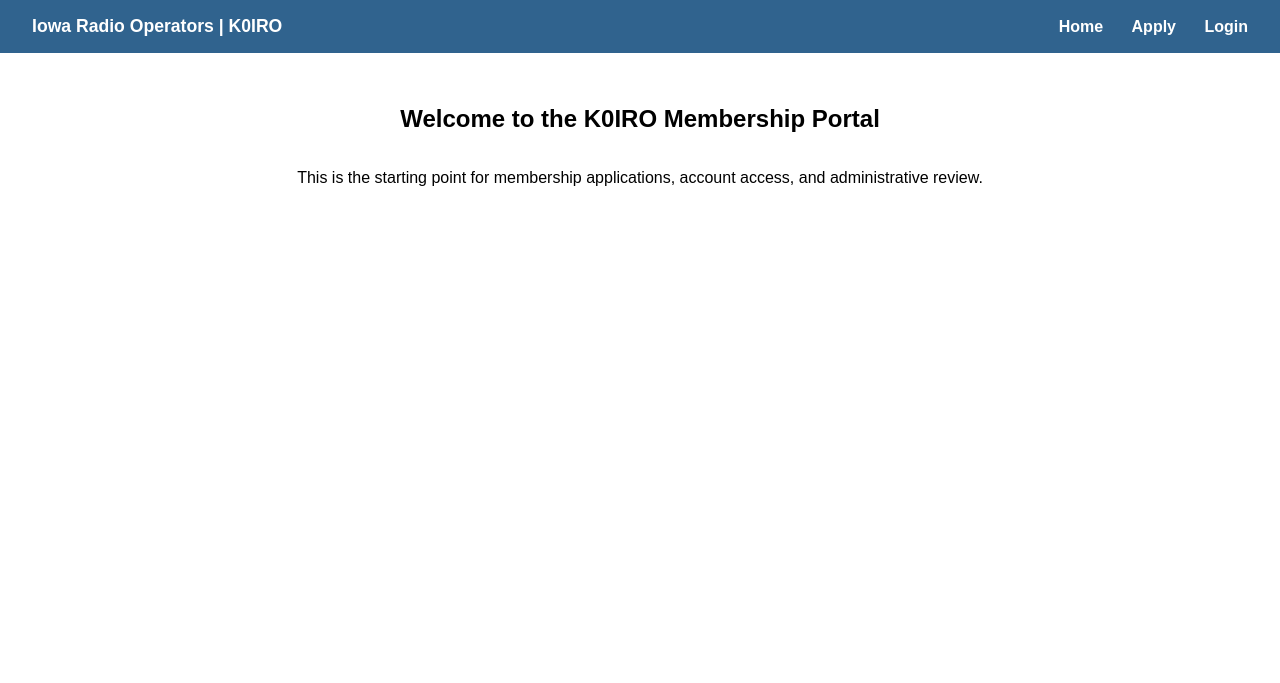
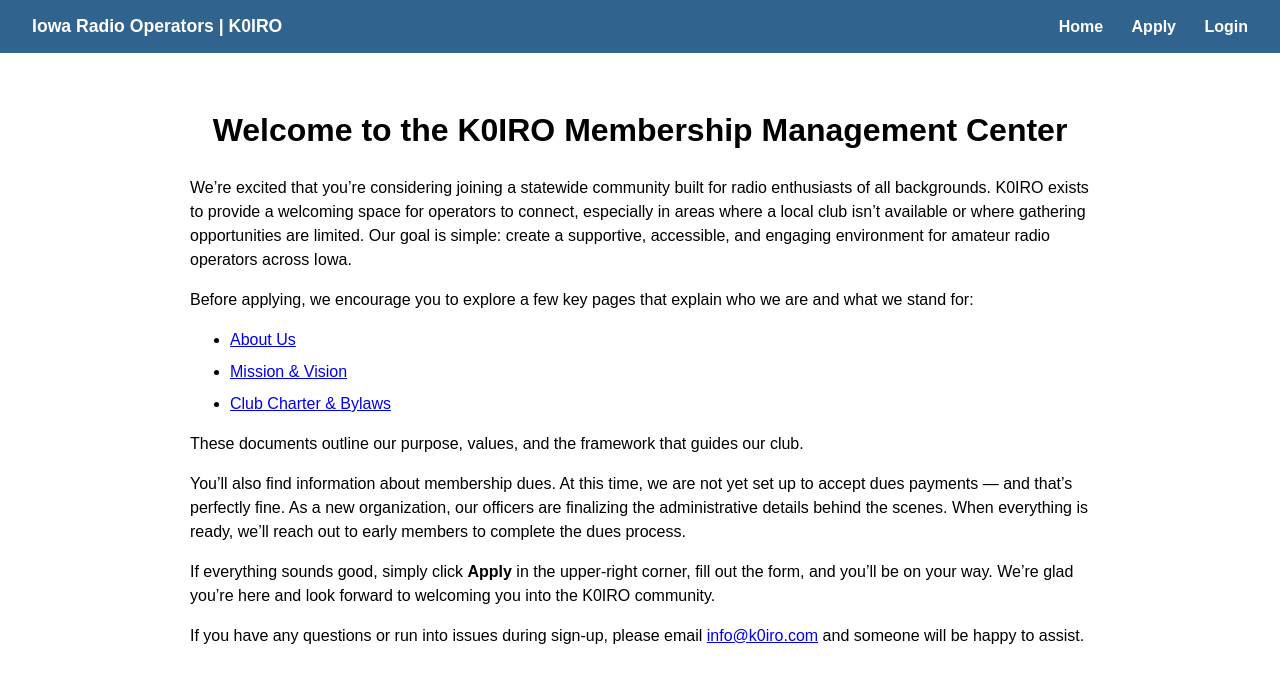
Before and after one commit to Iowa-Radio-Operators/k0iro-member, a Flask app: page / in a window 1280 px wide. Shown: the top 683 px of the page. Run offline with Flask 3, Linux system fonts and the light colour scheme.

Commit message:
T&C Adds

```diff
--- a/app/templates/index.html
+++ b/app/templates/index.html
@@ -1,6 +1,46 @@
 {% extends "base.html" %}
 
 {% block content %}
-<h2>Welcome to the K0IRO Membership Portal</h2>
-<p>This is the starting point for membership applications, account access, and administrative review.</p>
+<div style="max-width: 900px; margin: 0 auto 1.5rem auto; font-size: 1rem; line-height: 1.5;">
+
+    <h1 style="text-align: center;">Welcome to the K0IRO Membership Management Center</h1>
+
+    <p>
+        We’re excited that you’re considering joining a statewide community built for radio enthusiasts of all backgrounds.
+        K0IRO exists to provide a welcoming space for operators to connect, especially in areas where a local club isn’t
+        available or where gathering opportunities are limited. Our goal is simple: create a supportive, accessible, and
+        engaging environment for amateur radio operators across Iowa.
+    </p>
+
+    <p>
+        Before applying, we encourage you to explore a few key pages that explain who we are and what we stand for:
+    </p>
+
+    <ul style="display: flex; flex-direction: column; gap: 0.5rem;">
+        <li><a href="https://k0iro.com/about/" target="_blank">About Us</a></li>
+        <li><a href="https://k0iro.com/about/mission-vision/" target="_blank">Mission &amp; Vision</a></li>
+        <li><a href="https://k0iro.com/about/bylaws/" target="_blank">Club Charter &amp; Bylaws</a></li>
+    </ul>
+
+    <p>
+        These documents outline our purpose, values, and the framework that guides our club.
+    </p>
+
+    <p>
+        You’ll also find information about membership dues. At this time, we are not yet set up to accept dues payments —
+        and that’s perfectly fine. As a new organization, our officers are finalizing the administrative details behind
+        the scenes. When everything is ready, we’ll reach out to early members to complete the dues process.
+    </p>
+
+    <p>
+        If everything sounds good, simply click <strong>Apply</strong> in the upper‑right corner, fill out the form, and
+        you’ll be on your way. We’re glad you’re here and look forward to welcoming you into the K0IRO community.
+    </p>
+
+    <p>
+        If you have any questions or run into issues during sign‑up, please email
+        <a href="mailto:info@k0iro.com">info@k0iro.com</a> and someone will be happy to assist.
+    </p>
+
+</div>
 {% endblock %}
```
Also changed, not shown: app/admin.py (+5 -2 lines), app/database.py (+4 -3 lines), app/member.py (+10 -4 lines), app/templates/admin_edit_member.html (+9 -0 lines), app/templates/apply.html (+10 -2 lines).
